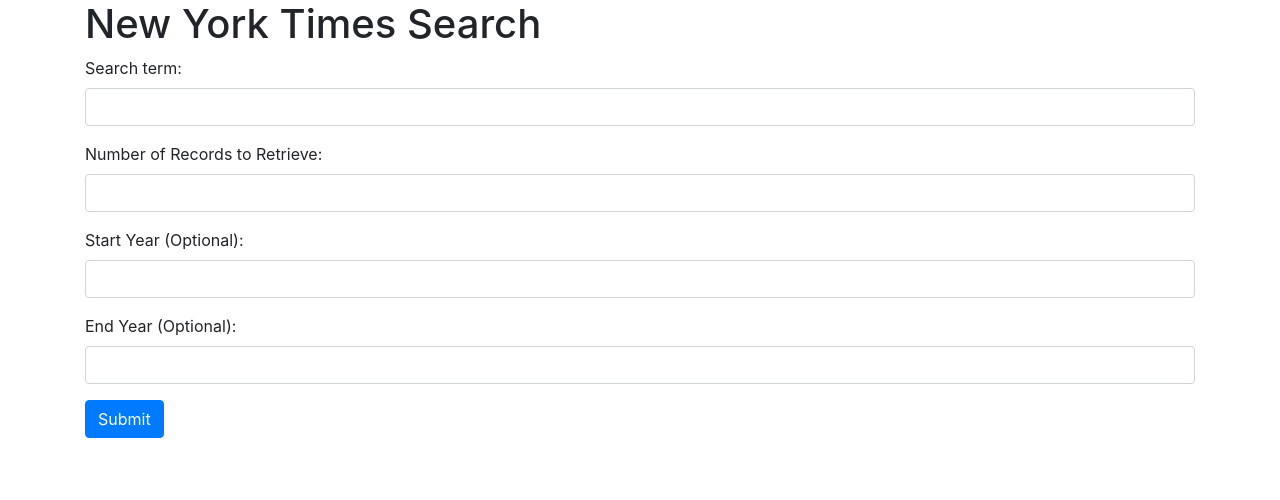
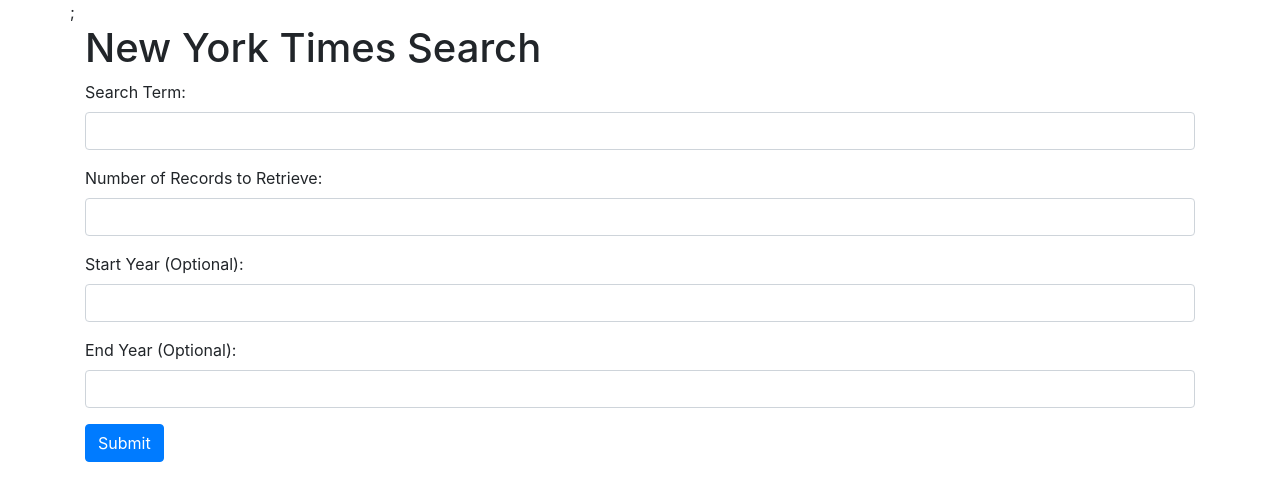
Before and after one commit to bpgould/NYTsearch, a plain HTML site: page index.html in a window 1280 px wide. Drawn offline with nearby package versions, Linux system fonts and the light colour scheme.

Commit message:
added css

```diff
--- a/index.html
+++ b/index.html
@@ -7,6 +7,7 @@
 
     <!-- Bootstrap CSS -->
     <link rel="stylesheet" href="https://stackpath.bootstrapcdn.com/bootstrap/4.5.2/css/bootstrap.min.css" integrity="sha384-JcKb8q3iqJ61gNV9KGb8thSsNjpSL0n8PARn9HuZOnIxN0hoP+VmmDGMN5t9UJ0Z" crossorigin="anonymous">
+    <link rel="stylesheet" href="style.css">
 
     <title>New York Times Search</title>
   </head>
@@ -14,10 +15,12 @@
     <main>
       <div class="container">
         <!-- search parameter form -->
-        <h1>New York Times Search</h1>
+        <div class="row">;
+          <h1 class="col-lg-12">New York Times Search</h1>
+        </div>
         <form>
           <div class="form-group">
-            <label for="searchTerms">Search term:</label>
+            <label for="searchTerms">Search Term:</label>
             <input type="search" class="form-control" id="searchInput">
           </div>
           <div class="form-group">
@@ -40,7 +43,6 @@
     <!-- Optional JavaScript -->
     <!-- jQuery first, then Popper.js, then Bootstrap JS -->
     <script src="https://code.jquery.com/jquery-3.5.1.slim.min.js" integrity="sha384-DfXdz2htPH0lsSSs5nCTpuj/zy4C+OGpamoFVy38MVBnE+IbbVYUew+OrCXaRkfj" crossorigin="anonymous"></script>
-    <script src="https://cdn.jsdelivr.net/npm/popper.js@1.16.1/dist/umd/popper.min.js" integrity="sha384-9/reFTGAW83EW2RDu2S0VKaIzap3H66lZH81PoYlFhbGU+6BZp6G7niu735Sk7lN" crossorigin="anonymous"></script>
     <script src="https://stackpath.bootstrapcdn.com/bootstrap/4.5.2/js/bootstrap.min.js" integrity="sha384-B4gt1jrGC7Jh4AgTPSdUtOBvfO8shuf57BaghqFfPlYxofvL8/KUEfYiJOMMV+rV" crossorigin="anonymous"></script>
   </body>
 </html>
```
Also changed, not shown: style.css (added).
